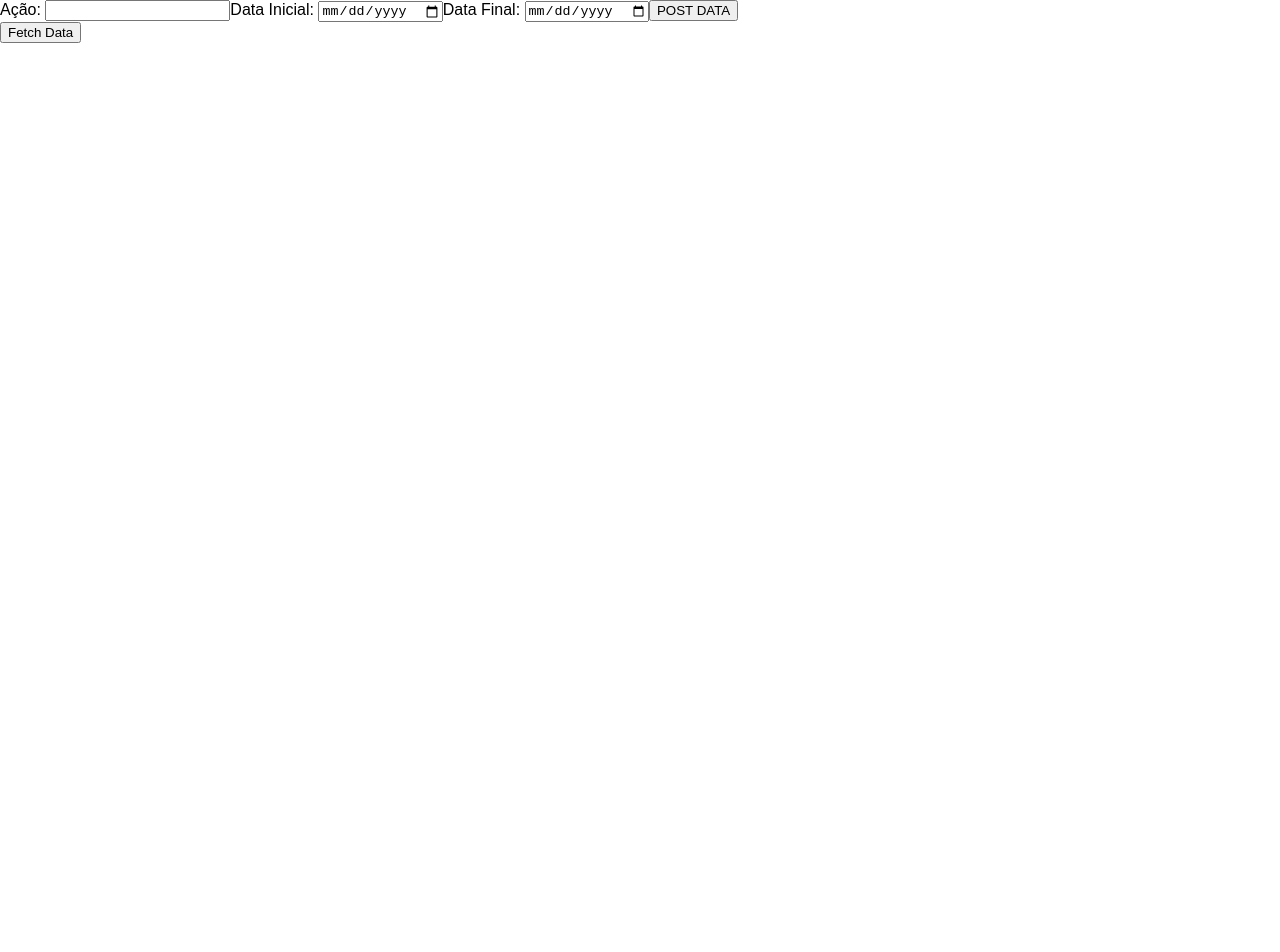
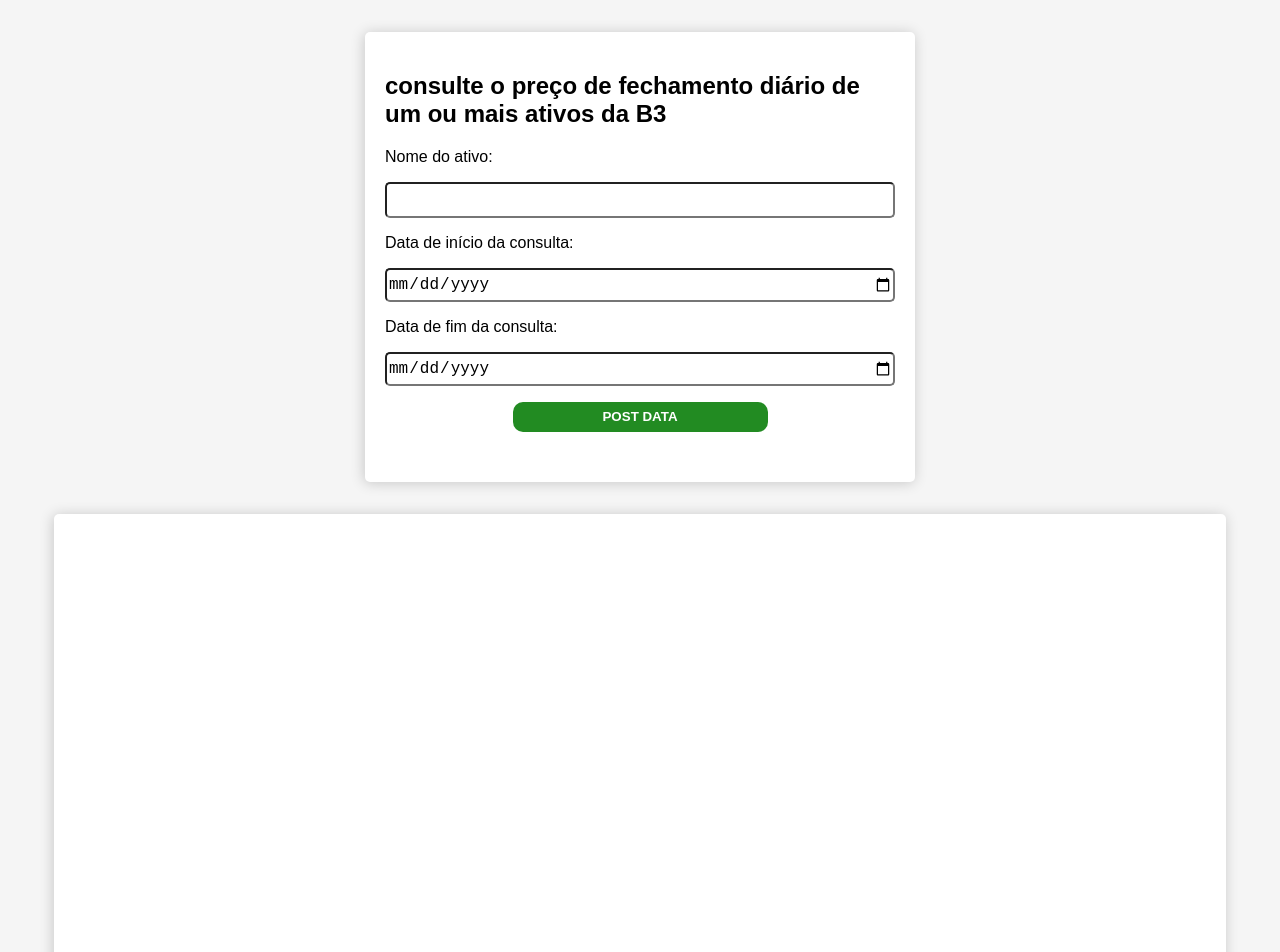
Before and after one commit to Antoniovsb25/Inoa-test-actives, a React (Vite) app: page / in a window 1280 px wide. Shown: the top 952 px of the page. Before the commit the page ends 800 px from the top, so only its background shows below. Built offline with nearby package versions, Linux system fonts and the light colour scheme.

Commit message:
feat: added some styling and post request

```diff
--- /dev/null
+++ b/src/components/Form/Form.module.css
@@ -0,0 +1,37 @@
+.formContainer {
+    background-color: #FFFFFF;
+    margin: 2rem auto;
+    padding: 20px;
+    max-width: 510px;
+    height: 410px;
+    border-radius: 5px;
+    box-shadow: -1px 1px 14px rgb(0 0 0 / 19%);
+}
+
+.form {
+    display: flex;
+    flex-direction: column;
+}
+
+.form input {
+    height: 30px;
+    border-radius: 5px;
+    margin: 16px 0;
+    font-size: 16px;
+}
+
+.form button {
+    background-color: #228b22;
+    border: none;
+    border-radius: 10px;
+    height: 30px;
+    width: 50%;
+    align-self: center;
+    color: #FFFFFF;
+    font-weight: 700;
+    cursor: pointer;
+}
+
+.form button:hover {
+    background-color: #1a6d1a;
+}
--- /dev/null
+++ b/src/components/Form/components/Graphic/Graphic.module.css
@@ -0,0 +1,9 @@
+.graphicContainer {
+    width: 90%;
+    height: 500px;
+    background-color: #FFFFFF;
+    border-radius: 5px;
+    margin: 2rem auto;
+    padding: 10px;
+    box-shadow: -1px 1px 14px rgb(0 0 0 / 19%);
+}
--- a/src/components/Form/components/Graphic/index.tsx
+++ b/src/components/Form/components/Graphic/index.tsx
@@ -1,3 +1,4 @@
+import styles from "./Graphic.module.css"
 
 type GraphicProps = {
   loading: Boolean;
@@ -6,14 +7,11 @@ type GraphicProps = {
 
 const Graphic = ({ loading, actives }: GraphicProps) => {
 
-  if (loading) {
-    return <h2>Loading...</h2>;
-  }
+  const dailyActive = Object.values(actives)[0];
 
-  const dailyActive = Object.values(actives)[0];
   return (
-    <section>
-      {Object.keys(actives).length !== 0 && <h2>{dailyActive["4. close"]}</h2>}
+    <section className={styles.graphicContainer}>
+      {loading ? (<h2>Loading...</h2>) : (Object.keys(actives).length !== 0 && <h2>{dailyActive["4. close"]}</h2>)}
     </section>
   );
 };
--- a/src/components/Form/index.tsx
+++ b/src/components/Form/index.tsx
@@ -1,5 +1,7 @@
 import { useState } from "react";
 import Graphic from "./components/Graphic";
+import axios from "axios";
+import styles from "./Form.module.css"
 
 const Form = () => {
   const [loading, setLoading] = useState(false);
@@ -12,18 +14,23 @@ const Form = () => {
 
   const postActivesName = async (e: any) => {
     e.preventDefault();
-    const teste = { inputActive }
-    console.log("lastState", teste)
     try {
-      const response = await fetch("http://localhost:4567/", {
-        method: "POST",
-        body: JSON.stringify(inputActive),
-        headers: { "content-type": "application/json" },
-      });
-      console.log("success!")
-      console.log("response", response)
+      const { data } = await axios.post("http://localhost:4567/", { inputActive })
+      getActivesContent();
+    } catch (error) {
+        console.log(error);
+    }
+  };
+
+  const getActivesContent = async () => {
+    setLoading(true);
+    try {
+      const { data } = await axios.get("http://localhost:4567/");
+      setLoading(false);
+      setActives(data["Time Series (Daily)"]);
     } catch (error) {
       console.log("something went wrong when fetching data", error);
+      setLoading(false);
     }
   };
 
@@ -33,24 +40,12 @@ const Form = () => {
     setInputActive(newData);
   };
 
-  const getActivesContent = async () => {
-    setLoading(true);
-    try {
-      const response = await fetch("http://localhost:4567/");
-      const data = await response.json();
-      setLoading(false);
-      setActives(data["Time Series (Daily)"]);
-    } catch (error) {
-      console.log("something went wrong when fetching data", error);
-      setLoading(false);
-    }
-  };
-
   return (
     <>
-      <section>
-        <form onSubmit={postActivesName}>
-          <label htmlFor="active">Ação: </label>
+      <section className={styles.formContainer}>
+          <h1>consulte o preço de fechamento diário de um ou mais ativos da B3</h1>
+        <form className={styles.form} onSubmit={postActivesName}>
+          <label htmlFor="active">Nome do ativo: </label>
           <input
             type="text"
             id="active"
@@ -58,7 +53,7 @@ const Form = () => {
             value={inputActive.active}
             onChange={(e) => handleInput(e)}
           />
-          <label htmlFor="initial_date">Data Inicial: </label>
+          <label htmlFor="initial_date">Data de início da consulta: </label>
           <input
             type="date"
             id="initial_date"
@@ -66,7 +61,7 @@ const Form = () => {
             value={inputActive.initial_date}
             onChange={(e) => handleInput(e)}
           />
-          <label htmlFor="final_date">Data Final: </label>
+          <label htmlFor="final_date">Data de fim da consulta: </label>
           <input
             type="date"
             id="final_date"
@@ -76,11 +71,8 @@ const Form = () => {
           />
           <button>POST DATA</button>
         </form>
-        <button type="button" onClick={getActivesContent}>
-          Fetch Data
-        </button>
-        <Graphic loading={loading} actives={actives} />
       </section>
+      <Graphic loading={loading} actives={actives} />
     </>
   );
 };
--- a/src/index.css
+++ b/src/index.css
@@ -3,4 +3,5 @@ body {
   padding: 0;
   box-sizing: border-box;
   font-family: Arial, Helvetica, sans-serif;
+  background-color: #F5F5F5;
 }
--- a/src/server.js
+++ b/src/server.js
@@ -13,12 +13,12 @@ const BASE_URL = `https://www.alphavantage.co/query?function=TIME_SERIES_DAILY&s
 const PORT = "4567";
 
 app.post("/", (req, res) => {
+    console.log(req.body.inputActive)
     res.send(req.body)
 })
 
 app.get("/", async (req, res) => {
   const { data } = await axios(BASE_URL);
-  console.log(response)
   return res.json(data);
 });
 
```
